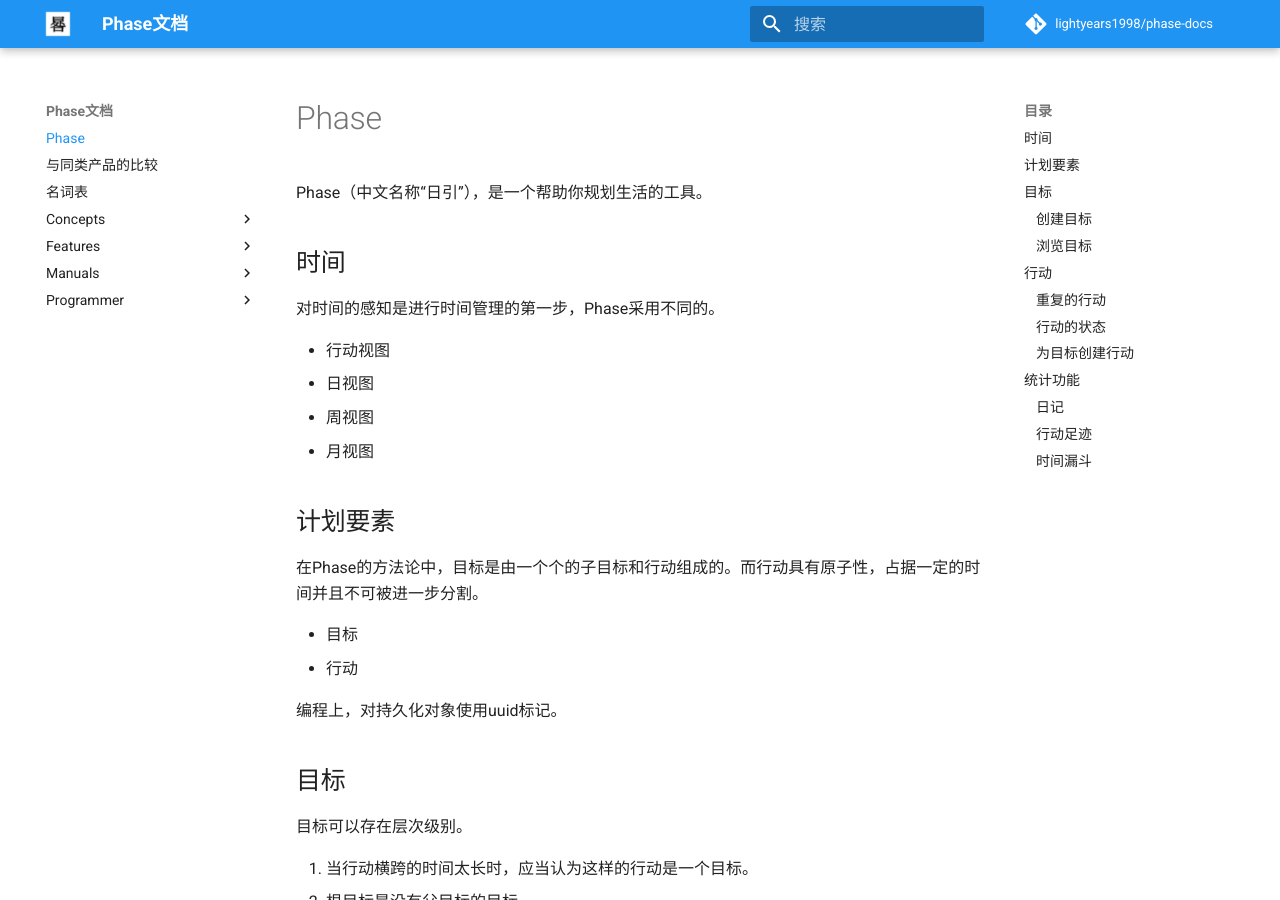
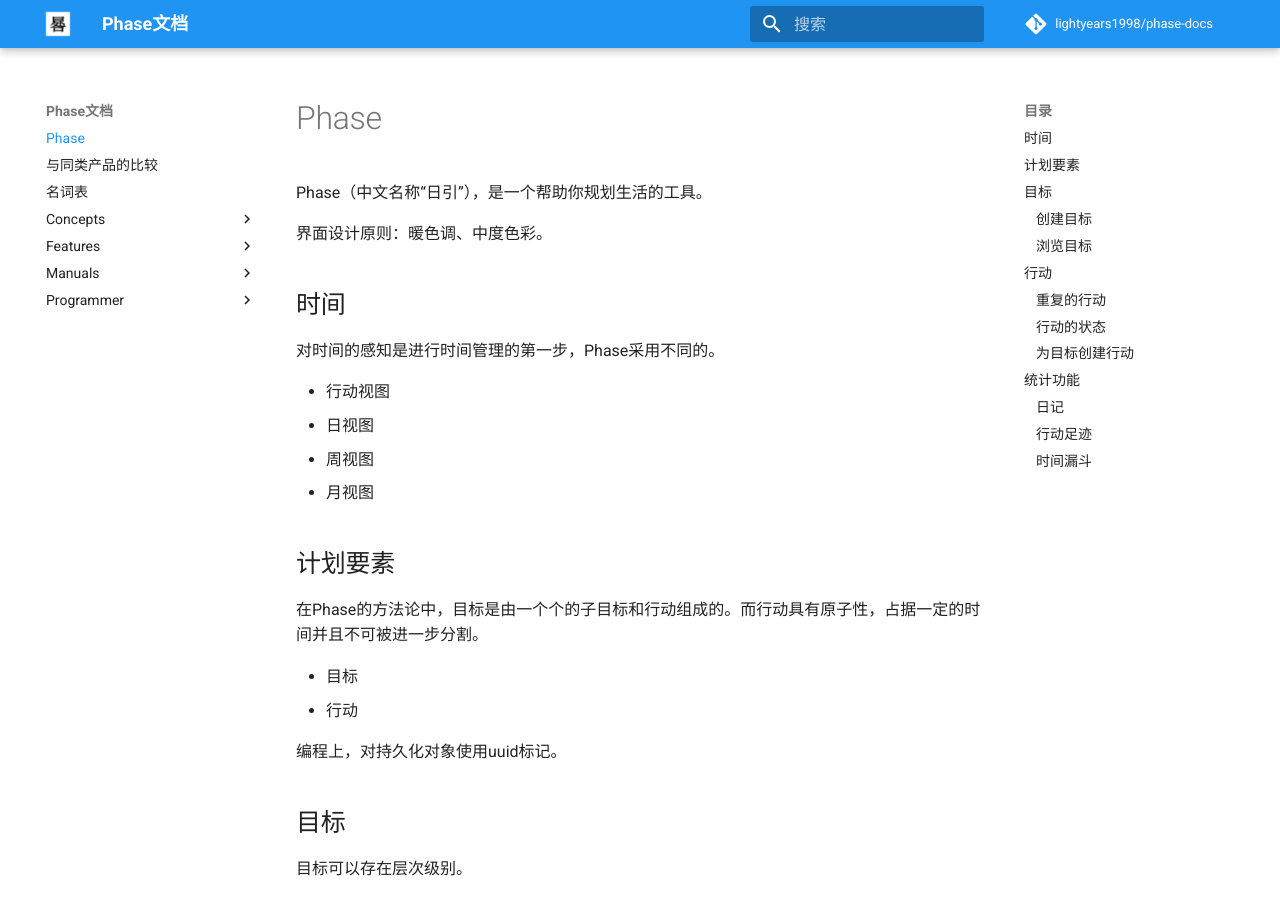
Before and after one commit to lightyears1998/day-primer-docs, an MkDocs documentation site: the page built from docs/README.md, in a window 1280 px wide and 900 px high. Built offline with MkDocs 1.6.1 and Material for MkDocs 9.7.7, drawn with Linux system fonts in a browser that asks for light colours; comment, search, counter and statistics services are not loaded.

Commit message:
补充界面设计原则

```diff
--- a/docs/README.md
+++ b/docs/README.md
@@ -1,6 +1,8 @@
 # Phase
 
 Phase（中文名称“日引”），是一个帮助你规划生活的工具。
+
+界面设计原则：暖色调、中度色彩。
 
 ## 时间
 
```
